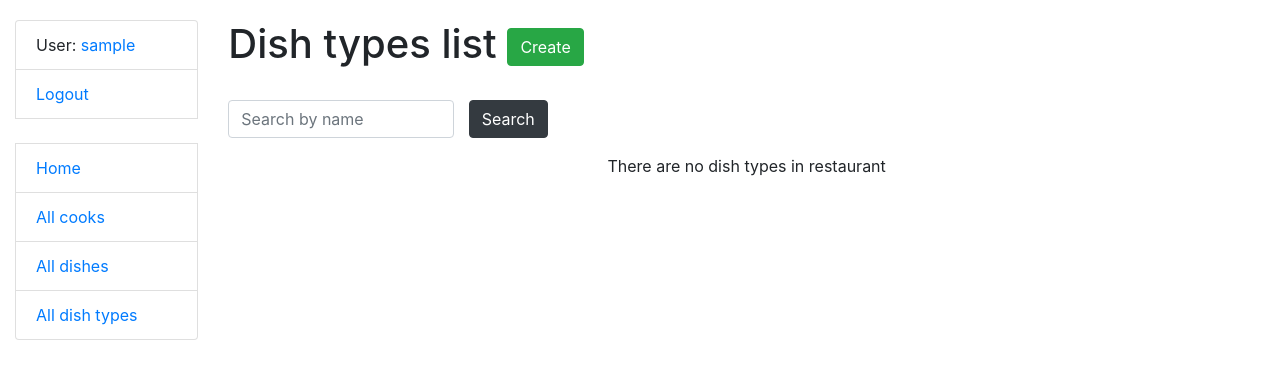
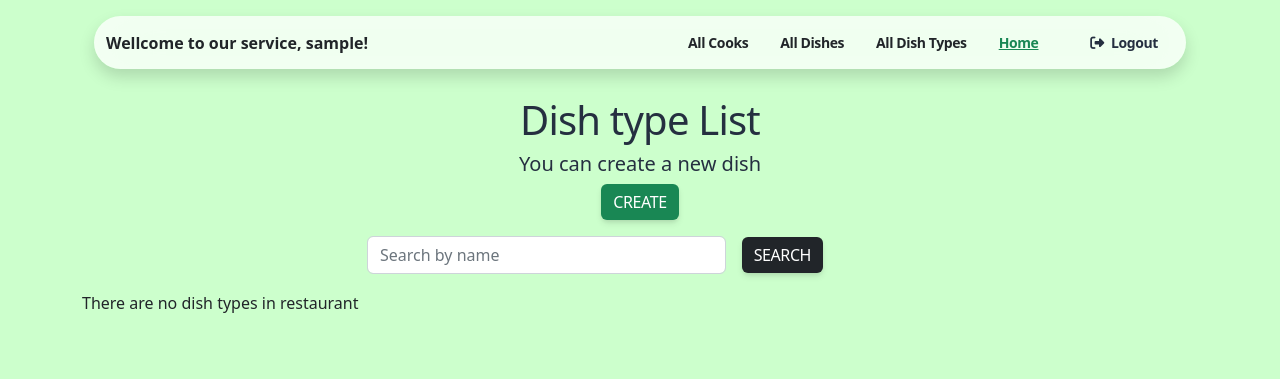
Before and after one commit to svitlana-savikhina/restaurant-kitchen-service, a Django app: page /dish_types/ in a window 1280 px wide. Shown: the top 379 px of the page. Run offline with Django 4.2, Linux system fonts and the light colour scheme; the visitor is signed in with stand-in values (Sample User, id 1); data that the repository does not hold is empty; some libraries are stand-ins or nearby versions.

Commit message:
Implement stylization for dish_type_list.html

```diff
--- a/kitchen/views.py
+++ b/kitchen/views.py
@@ -159,5 +159,5 @@ class DishTypeUpdateView(LoginRequiredMixin, generic.UpdateView):
 
 class DishTypeDeleteView(LoginRequiredMixin, generic.DeleteView):
     model = DishType
-    template_name = "kitchen/dish-type_confirm_delete.html"
+    template_name = "kitchen/dish_type_confirm_delete.html"
     success_url = reverse_lazy("kitchen:dish-type-list")
--- a/templates/kitchen/dish_type_list.html
+++ b/templates/kitchen/dish_type_list.html
@@ -1,32 +1,38 @@
-{% extends "base.html" %}
+{% extends "base-fullscreen.html" %}
 {% load crispy_forms_filters %}
 
 {% block content %}
-
-  <h1>Dish types list
+  {% include "includes/navigation.html" %}
+  <div class="container text-center  mt-7">
+    <h1>Dish type List</h1>
+    <div class="container" style="display: flex; align-items: center; flex-direction: column;">
+      <h5 style="flex-grow: 1;">You can create a new dish</h5>
       <a href="{% url 'kitchen:dish-type-create' %}" class="btn btn-success">
         Create
       </a>
-  </h1>
-
-  <br>
-
-  <div class="row align-items-center">
-    <form action="" method="get" class="d-flex">
+    </div>
+  </div>
+  <div class="container">
+    <div class="row justify-content-center">
+      <div class="col-lg-6">
+        <form action="" method="get" class="row g-3 align-items-center">
           <div class="col-8">
             {{ search_form | crispy }}
+            <style>
+                input:focus {
+                    border-color: darkgreen !important;
+                    box-shadow: 0 0 0 0.2rem rgba(40, 167, 69, 0.25) !important;
+                }
+            </style>
           </div>
-      <div>
-        <input class="btn btn-dark" type="submit" value="Search">
+          <div class="col-4">
+            <input class="btn btn-dark" type="submit" value="search">
           </div>
         </form>
       </div>
-  <div class="container">
-    <div class="row justify-content-center">
-
       {% if dish_type_list %}
-        <table class="table">
-        <tr>
+        <table class="table table-bordered table-striped text-center table-hover" style="width: 75%;  margin: 0 auto;"">
+        <tr style="background-color: seagreen">
           <th>ID</th>
           <th>Name</th>
           <th>Update</th>
@@ -36,14 +42,14 @@
           <tr>
             <td>{{ type.id }}</td>
             <td>{{ type.name }}</td>
-            <td><a href="{% url 'kitchen:dish-type-update' pk=type.id %}">Update</a></td>
-            <td><a href="{% url 'kitchen:dish-type-delete' pk=type.id %}">Delete</a></td>
+            <td><a style="color:seagreen" href="{% url 'kitchen:dish-type-update' pk=type.id %}">Update</a></td>
+            <td><a style="color:red" href="{% url 'kitchen:dish-type-delete' pk=type.id %}">Delete</a></td>
           </tr>
         {% endfor %}
         </table>
-        </div>
-        </div>
       {% else %}
         <p>There are no dish types in restaurant</p>
       {% endif %}
+    </div>
+  </div>
 {% endblock %}
```
Also changed, not shown: templates/kitchen/dish_type_confirm_delete.html (renamed from templates/kitchen/dish-type_confirm_delete.html). Lines whose indentation alone changed are shown as unchanged.
